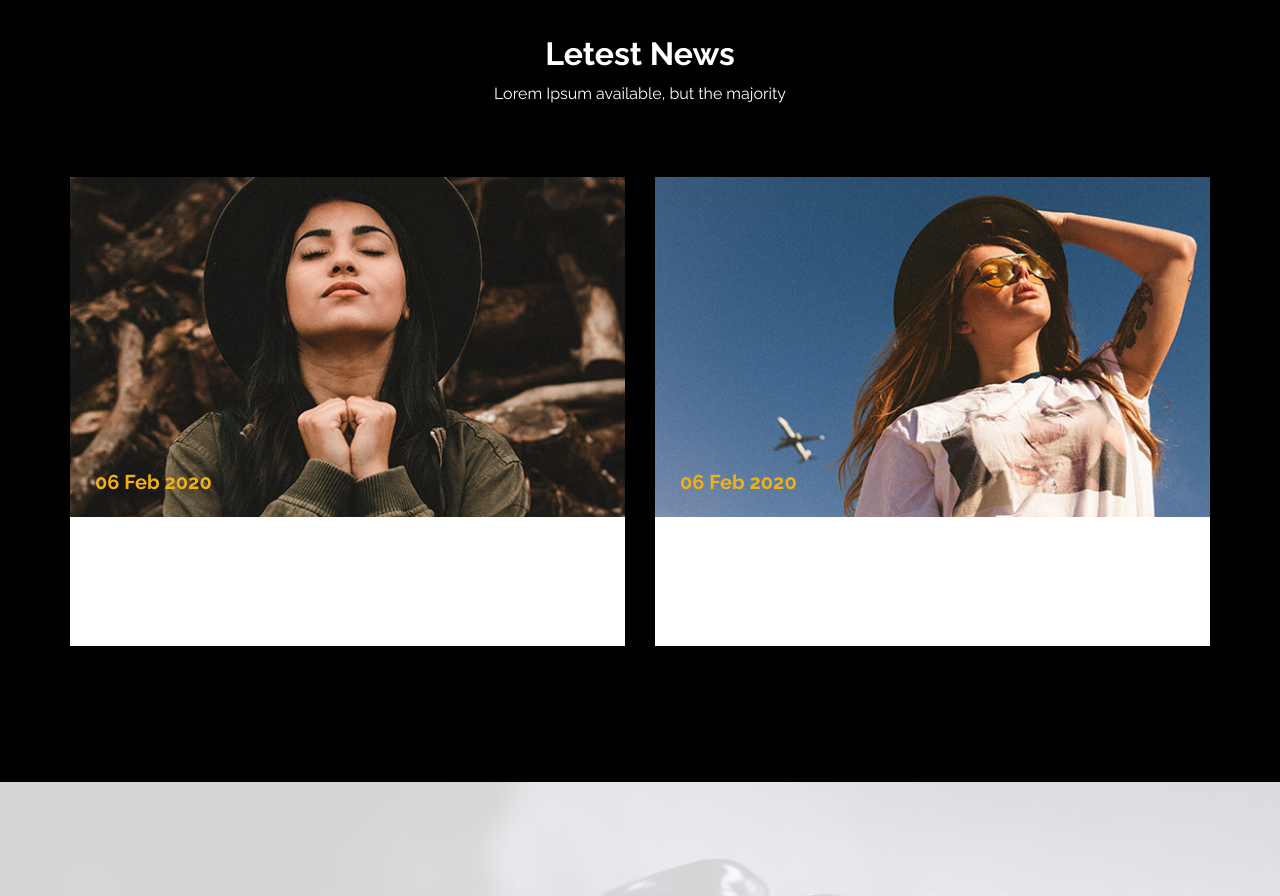
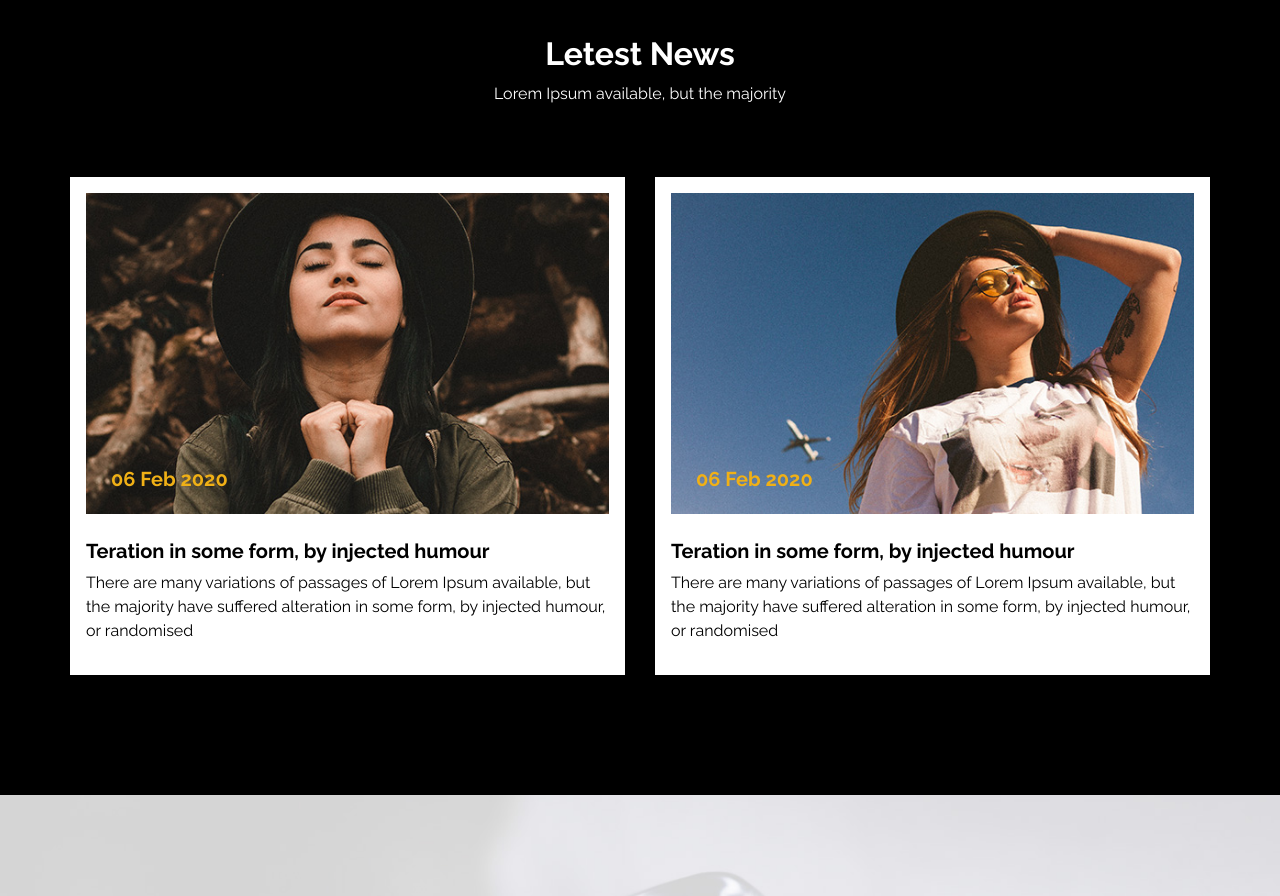
Before and after one commit to Shankshukchan/Vouge-productions.github.io, a plain HTML site: page index.html in a window 1280 px wide. Shown: the part 3600-4496 px from the top of the page. Drawn offline with nearby package versions, Linux system fonts and the light colour scheme.

Commit message:
changes1

```diff
--- a/css/style.css
+++ b/css/style.css
@@ -469,6 +469,8 @@ a:focus {
           align-items: flex-end;
   width: 90%;
   margin: auto;
+
+
 }
 
 .about_section .box .img_container {
@@ -527,6 +529,8 @@ a:focus {
           flex: 1;
   padding-left: 3%;
   padding-right: 10%;
+
+
 }
 
 .about_section .box .detail-box h2 {
--- a/index.html
+++ b/index.html
@@ -52,7 +52,7 @@
       <div class="container-fluid">
         <nav class="navbar navbar-expand-lg custom_nav-container ">
           <a href="index.html" class="navbar-brand">
-            <img src="images/logo-black.png" alt="">
+            <img src="images/Vouge logo idea 5.png" alt="">
           </a>
           <button class="navbar-toggler ml-auto" type="button" data-toggle="collapse" data-target="#navbarSupportedContent" aria-controls="navbarSupportedContent" aria-expanded="false" aria-label="Toggle navigation">
             <span class="navbar-toggler-icon"></span>
@@ -419,9 +419,9 @@
           Lorem Ipsum available, but the majority
         </p>
       </div>
-      <div class="row">
+      <div class="row" style="color: black;">
         <div class="col-md-6">
-          <div class="box">
+          <div class="box" style="padding: 1rem;">
             <div class="img-box">
               <img src="images/n-1.jpg" alt="">
               <div class="date">
@@ -440,8 +440,8 @@
             </div>
           </div>
         </div>
-        <div class="col-md-6">
-          <div class="box">
+        <div class="col-md-6" >
+          <div class="box"  style="padding: 1rem;">
             <div class="img-box">
               <img src="images/n-2.jpg" alt="">
               <div class="date">
```
Also changed, not shown: images/menu.png.
